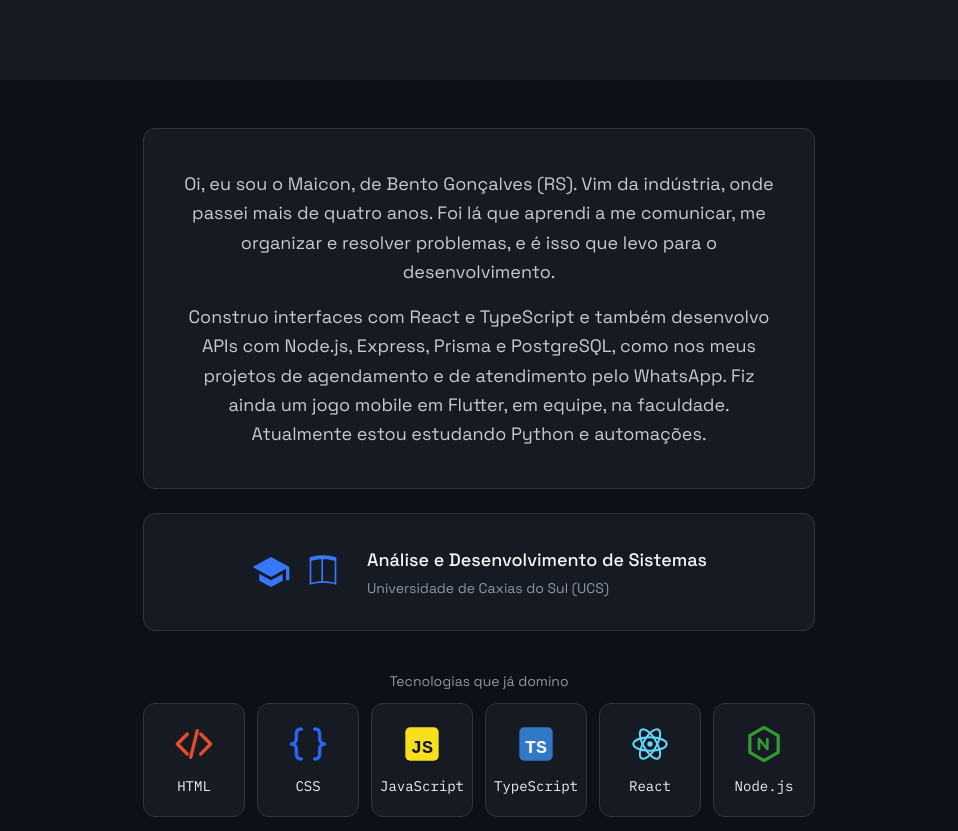
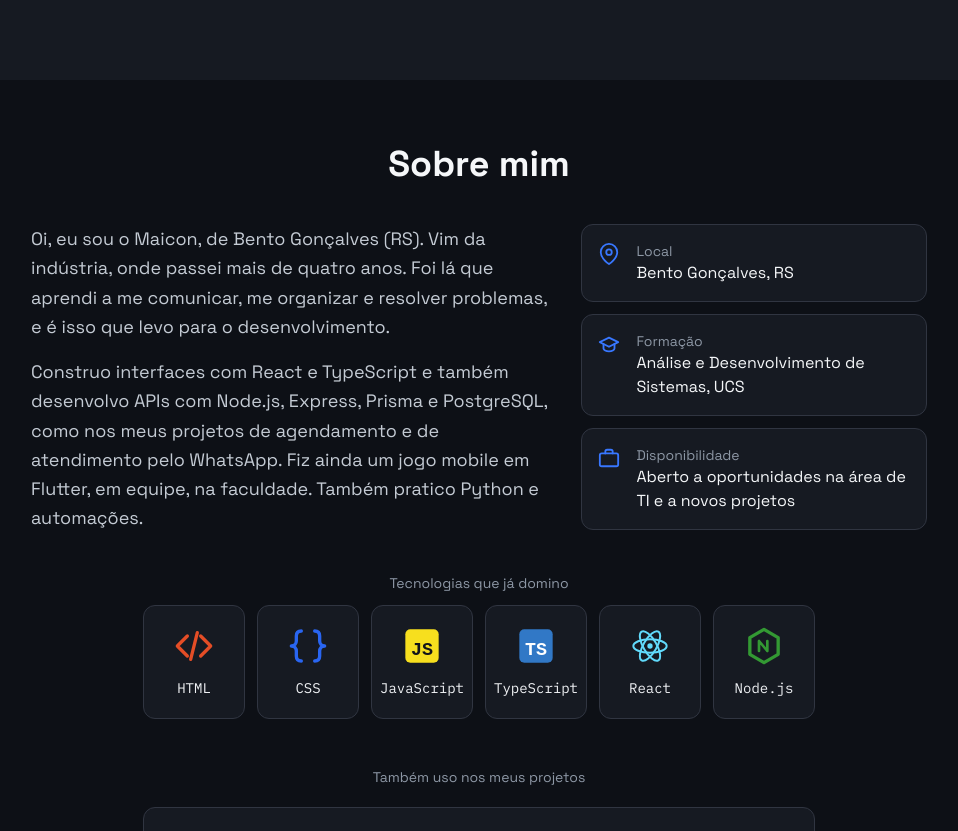
Before and after one commit to MaiconCasagrandaDev/portifolio-maicon, a React (Vite) app: page / in a window 1280 px wide. Shown: the part 720-1551 px from the top of the page, without its empty margins (161-1119 px from the left). Built offline with nearby package versions, Linux system fonts and the light colour scheme.

Commit message:
feat: seção Sobre mim com fatos rápidos e remove CardFaculdade

```diff
--- a/src/components/Skills/CardFaculdade.tsx
+++ /dev/null
@@ -1,38 +0,0 @@
-export function CardFaculdade(){
-
-    return (
-
-        <div className="max-w-2xl mt-6 mx-4 sm:mx-auto p-6 sm:p-8 rounded-xl border border-border bg-surface flex flex-col sm:flex-row items-center justify-center gap-4 sm:gap-6 text-center sm:text-left">
-            <div className="flex items-center gap-3 shrink-0">
-                <svg
-                width="40"
-                height="40"
-                viewBox="0 0 24 24"
-                fill="currentColor"
-                className="text-primary"
-                >
-                <path d="M12 3L1 9l11 6 9-4.91V17h2V9L12 3zM5 13.18v4L12 21l7-3.82v-4L12 17l-7-3.82z" />
-                </svg>
-
-                <svg
-                width="40"
-                height="40"
-                viewBox="0 0 24 24"
-                fill="currentColor"
-                className="text-primary"
-                >
-                <path d="M12 2c-2.7 0-5.4.4-8 1.2v16.5c2.6-.8 5.3-1.2 8-1.2s5.4.4 8 1.2V3.2C17.4 2.4 14.7 2 12 2zm-1 15.5c-2 0-4 .3-6 1V5.3c2-.7 4-1 6-1v13.2zm8 1c-2-.7-4-1-6-1s-.7 0-1 0V4.3c.3 0 .7 0 1 0 2 0 4 .3 6 1v13.2z" />
-                </svg>
-            </div>
-
-            <div>
-                <p className="font-body text-lg font-medium text-heading">
-                    Análise e Desenvolvimento de Sistemas
-                </p>
-                <p className="font-body text-sm text-text-tertiary mt-1">
-                    Universidade de Caxias do Sul (UCS)
-                </p>
-            </div>
-        </div>
-    )
-}
--- a/src/components/Skills/Sobre.tsx
+++ b/src/components/Skills/Sobre.tsx
@@ -1,18 +1,85 @@
+const iconeProps = {
+    width: 22,
+    height: 22,
+    viewBox: "0 0 24 24",
+    fill: "none",
+    stroke: "currentColor",
+    strokeWidth: 2,
+    strokeLinecap: "round" as const,
+    strokeLinejoin: "round" as const,
+};
+
+const fatos = [
+    {
+        rotulo: "Local",
+        valor: "Bento Gonçalves, RS",
+        icone: (
+            <svg {...iconeProps}>
+                <path d="M21 10c0 7-9 13-9 13s-9-6-9-13a9 9 0 0 1 18 0z" />
+                <circle cx="12" cy="10" r="3" />
+            </svg>
+        ),
+    },
+    {
+        rotulo: "Formação",
+        valor: "Análise e Desenvolvimento de Sistemas, UCS",
+        icone: (
+            <svg {...iconeProps}>
+                <path d="M22 10 12 5 2 10l10 5 10-5z" />
+                <path d="M6 12v5c0 1.5 2.7 3 6 3s6-1.5 6-3v-5" />
+            </svg>
+        ),
+    },
+    {
+        rotulo: "Disponibilidade",
+        valor: "Aberto a oportunidades na área de TI e a novos projetos",
+        icone: (
+            <svg {...iconeProps}>
+                <rect x="2" y="7" width="20" height="14" rx="2" />
+                <path d="M16 7V5a2 2 0 0 0-2-2h-4a2 2 0 0 0-2 2v2" />
+            </svg>
+        ),
+    },
+];
+
 export function Sobre() {
     return (
-        <div className="max-w-2xl mt-12 mx-4 sm:mx-auto p-6 sm:p-10 rounded-xl border border-border bg-surface space-y-4">
-            <p className="font-body text-base sm:text-lg text-text-secondary leading-relaxed text-center">
+        <div className="max-w-4xl mx-4 sm:mx-auto">
+            <h2 className="font-display text-3xl sm:text-4xl font-semibold text-heading text-center mt-16">
+                Sobre mim
+            </h2>
+
+            <div className="mt-10 grid gap-8 md:grid-cols-[3fr_2fr] items-start">
+                <div className="space-y-4">
+                    <p className="font-body text-base sm:text-lg text-text-secondary leading-relaxed">
                         Oi, eu sou o Maicon, de Bento Gonçalves (RS). Vim da indústria, onde
                         passei mais de quatro anos. Foi lá que aprendi a me comunicar, me organizar e
                         resolver problemas, e é isso que levo para o desenvolvimento.
                     </p>
 
-            <p className="font-body text-base sm:text-lg text-text-secondary leading-relaxed text-center">
+                    <p className="font-body text-base sm:text-lg text-text-secondary leading-relaxed">
                         Construo interfaces com React e TypeScript e também desenvolvo APIs com
                         Node.js, Express, Prisma e PostgreSQL, como nos meus projetos de
                         agendamento e de atendimento pelo WhatsApp. Fiz ainda um jogo mobile em
-                Flutter, em equipe, na faculdade. Atualmente estou estudando Python e automações.
+                        Flutter, em equipe, na faculdade. Também pratico Python e automações.
                     </p>
+                </div>
+
+                <ul className="space-y-3">
+                    {fatos.map((fato) => (
+                        <li
+                            key={fato.rotulo}
+                            className="flex items-start gap-4 p-4 rounded-xl border border-border bg-surface"
+                        >
+                            <span className="text-primary mt-0.5 shrink-0">{fato.icone}</span>
+                            <div>
+                                <p className="font-body text-sm text-text-tertiary">{fato.rotulo}</p>
+                                <p className="font-body text-base text-heading">{fato.valor}</p>
+                            </div>
+                        </li>
+                    ))}
+                </ul>
+            </div>
         </div>
     );
 }
--- a/src/components/Skills/index.tsx
+++ b/src/components/Skills/index.tsx
@@ -1,7 +1,6 @@
 import { dominadas } from "./Skills.data";
 import { CardSkill } from "./CardSkills";
 import { useAparecer } from "../../hooks/useAparecer";
-import { CardFaculdade } from "./CardFaculdade";
 import { Sobre } from "./Sobre";
 import { TambemUso } from "./TambemUso";
 
@@ -18,7 +17,6 @@ function Skills() {
         >
 
             <Sobre />
-            <CardFaculdade />
 
             <div className="mt-10 text-center">
                 <p className="font-body text-sm text-text-tertiary mb-3">Tecnologias que já domino</p>
```
Lines whose indentation alone changed are shown as unchanged.
